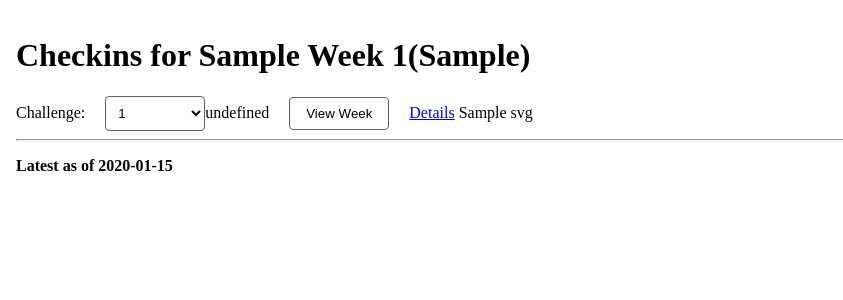
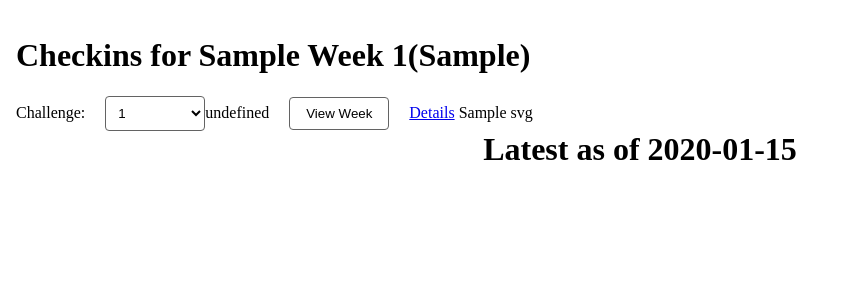
Before and after one commit to trescenzi/checkin-viz, a Flask app: template src/templates/index.html in a window 1280 px wide. Shown: the top 300 px of the page, without its empty margins (0-843 px from the left). Run offline with Flask 3, Linux system fonts and the light colour scheme; the template is opened without the code that fills it: most values are stand-ins (such as "Sample title", 1, 10 or a date in 2020); some libraries are stand-ins or nearby versions.

Commit message:
make date more obvious

```diff
--- a/src/main.py
+++ b/src/main.py
@@ -97,7 +97,7 @@ def checkin_chart(
 
     wGap = 0
     hGap = 20
-    gutter = 80
+    gutter = 85
     colors = ["#f7f7f7", "#cccccc", "#969696", "#636363", "#252525"]
     greens = [
         "#edf8e9",
@@ -114,7 +114,7 @@ def checkin_chart(
     columns = len(data)
     rows = len(data[0].data)
     rectW = (width - rows * wGap - gutter) / (rows + 1)
-    rectH = (height - columns * hGap - gutter) / (columns + 1)
+    rectH = (height - columns * hGap - gutter) / (columns)
 
     dwg = svgwrite.Drawing("checkin.svg", size=(width + 1, height), debug=False)
     dwg.add(
@@ -455,7 +455,9 @@ def details():
     ante_floating = total_ante(challenge_id, "floating")
     ante_t2 = total_ante(challenge_id, "T2")
     ante_t3 = total_ante(challenge_id, "T3")
-    dollars_per_point_floating = ante_floating / total_points_floating if total_points_floating > 0 else 0
+    dollars_per_point_floating = (
+        ante_floating / total_points_floating if total_points_floating > 0 else 0
+    )
     dollars_per_point_t2 = ante_t2 / total_points_t2 if total_points_t2 > 0 else 0
     dollars_per_point_t3 = ante_t3 / total_points_t3 if total_points_t3 > 0 else 0
 
--- a/src/static/main.css
+++ b/src/static/main.css
@@ -10,7 +10,7 @@ body {
   padding: 16px;
 }
 svg {
-  margin: 50px auto;
+  margin: 50px auto 0 auto;
   display: block;
 }
 form {
--- a/src/templates/index.html
+++ b/src/templates/index.html
@@ -30,6 +30,15 @@
       }
     </style>
     {% endif %}
+    <style>
+      p {
+        margin: 0;
+        display: flex;
+        align-items: center;
+        justify-content: center;
+        font-size: 2em;
+      }
+    </style>
   </head>
   <body {% if green %}class="green"{% endif %}>
     <h1>Checkins for {{current_challenge}} Week {{current_week_index}}({{current_week_start}}) </h1>
@@ -77,7 +86,6 @@
     {% endif %}
     <a href="/details?challenge_id={{challenge_id}}">Details</a>
     {{ svg | safe }}
-    <hr/>
-    <p><b>Latest as of {{ latest.strftime("%m/%d/%Y %H:%M") }}</b></p>
+    <p><b>Latest as of {{ latest.strftime("%A %m/%d/%Y %I:%M %p") }}</b></p>
   </body>
 </html>
```
